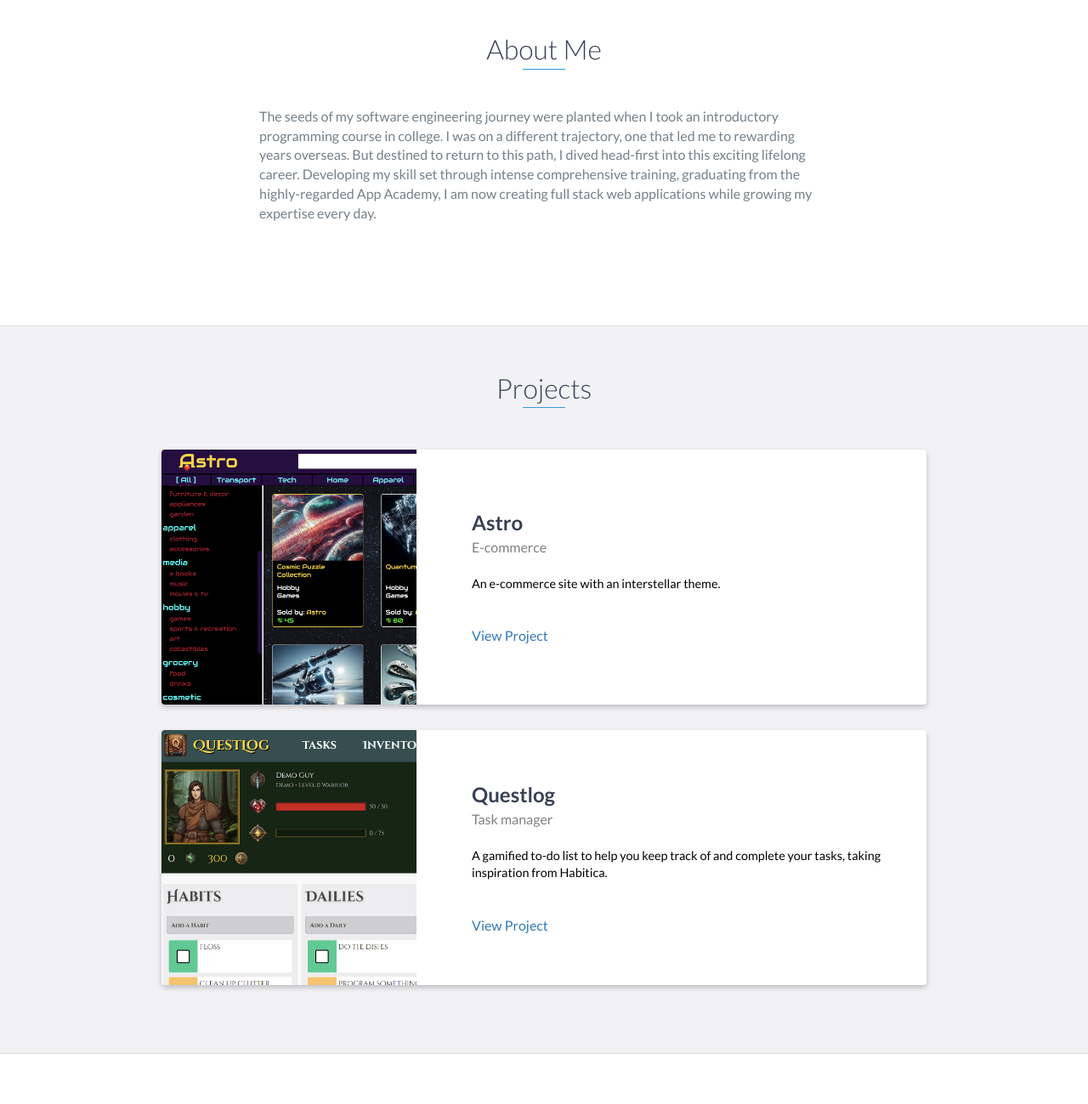
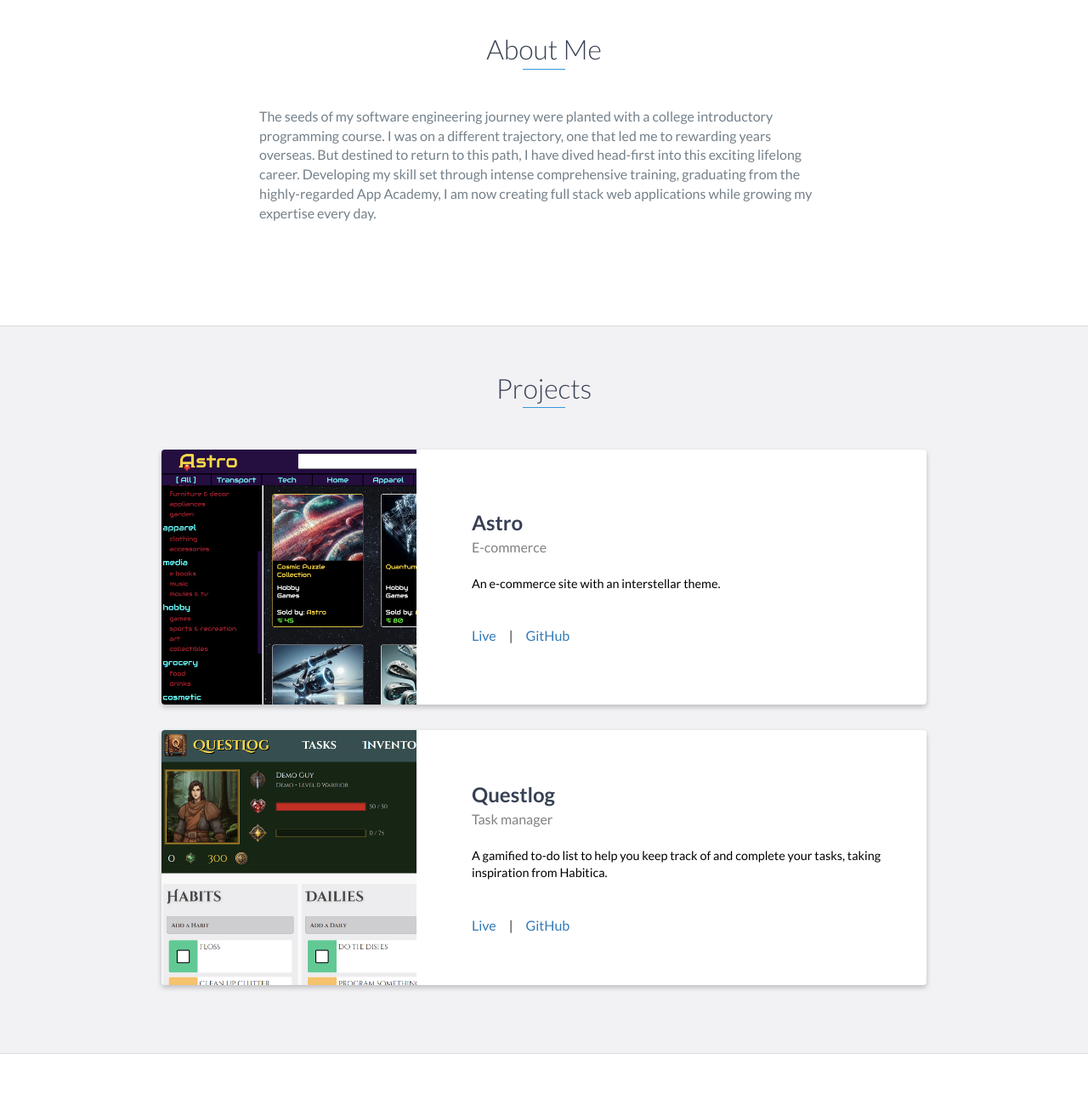
Before and after one commit to ummjhall/portfolio, a website: page index.html in a window 1280 px wide. Shown: the part 840-2139 px from the top of the page at 85% size. Drawn offline with nearby package versions, Linux system fonts and the light colour scheme.

Commit message:
Edit About Me and title under name

```diff
--- a/index.html
+++ b/index.html
@@ -49,7 +49,7 @@
     <div id="lead">
         <div id="lead-content">
             <h1>Justin N Hall</h1>
-            <h2>Software Engineer</h2>
+            <h2>Full Stack Software Engineer</h2>
             <!-- <a href="#" class="btn-rounded-white">Download Resume</a> -->
             <img id="lead-pic"
                 src="images/profile-pic.JPG"
@@ -93,9 +93,9 @@
         <h2 class="heading">About Me</h2>
         <div class="optional-section-block" style="border: none;">
             <p style="font-size: 16px">
-                The seeds of my software engineering journey were planted when I took an introductory programming course in college.
+                The seeds of my software engineering journey were planted with a college introductory programming course.
                 I was on a different trajectory, one that led me to rewarding years overseas. But destined to return to this path,
-                I dived head-first into this exciting lifelong career. Developing my skill set through intense comprehensive training,
+                I have dived head-first into this exciting lifelong career. Developing my skill set through intense comprehensive training,
                 graduating from the highly-regarded App Academy, I am now creating full stack web applications while growing my expertise
                 every day.
             </p>
@@ -123,9 +123,13 @@
                         <p style="padding-left: 50px; color: black;">
                             An e-commerce site with an interstellar theme.
                         </p>
-                        <div style="margin-top: 40px; padding-left: 50px; display: flex;">
-                            <a href="#">
-                                View Project
+                        <div style="margin-top: 40px; padding-left: 50px; display: flex; column-gap: 15px;">
+                            <a href="https://astrohub-360p.onrender.com/" target="_blank">
+                                Live
+                            </a>
+                            <span>|</span>
+                            <a href="https://github.com/ummjhall/Astro" target="_blank">
+                                GitHub
                             </a>
                         </div>
                     </div>
@@ -148,9 +152,13 @@
                         <p style="padding-left: 50px; text-align: left; color: black;">
                             A gamified to-do list to help you keep track of and complete your tasks, taking inspiration from Habitica.
                         </p>
-                        <div style="margin-top: 40px; padding-left: 50px; display: flex;">
-                            <a href="#">
-                                View Project
+                        <div style="margin-top: 40px; padding-left: 50px; display: flex; column-gap: 15px;">
+                            <a href="https://routini.onrender.com/" target="_blank">
+                                Live
+                            </a>
+                            <span>|</span>
+                            <a href="https://github.com/ummjhall/Routini" target="_blank">
+                                GitHub
                             </a>
                         </div>
                     </div>
```
